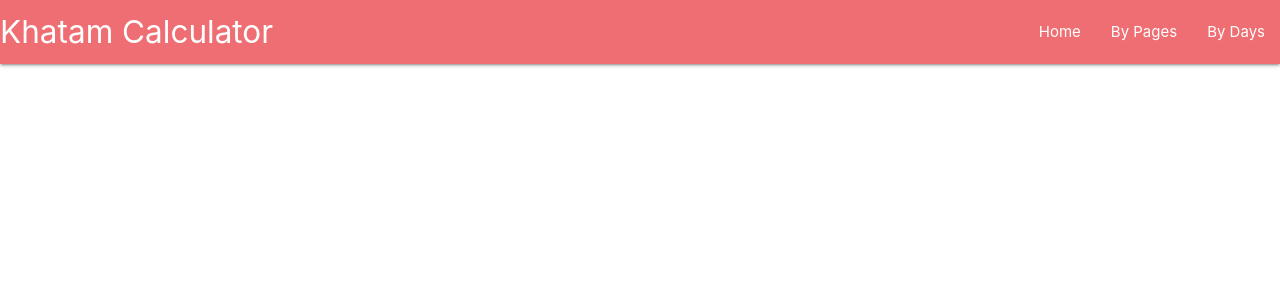
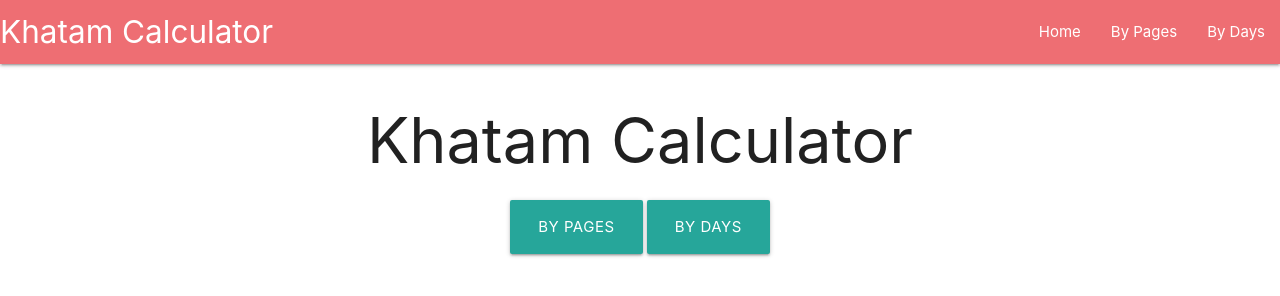
Before and after one commit to EmuLock/-Khatam-Calculator, a plain HTML site: page index.html in a window 1280 px wide. Drawn offline with nearby package versions, Linux system fonts and the light colour scheme.

Commit message:
centralised

```diff
--- a/index.html
+++ b/index.html
@@ -21,7 +21,13 @@
                 <li><a href="collapsible.html">By Days</a></li>
               </ul>
             </div>
-          </nav>
+        </nav>
+        <div class="center-align">
+            <h1 >Khatam Calculator</h1>
+            <a class="waves-effect waves-light btn-large">By Pages</a>
+            <a class="waves-effect waves-light btn-large">By Days</a>
+        </div>
+
 
       <!--JavaScript at end of body for optimized loading-->
       <script src="https://cdnjs.cloudflare.com/ajax/libs/materialize/1.0.0/js/materialize.min.js"></script>
```
